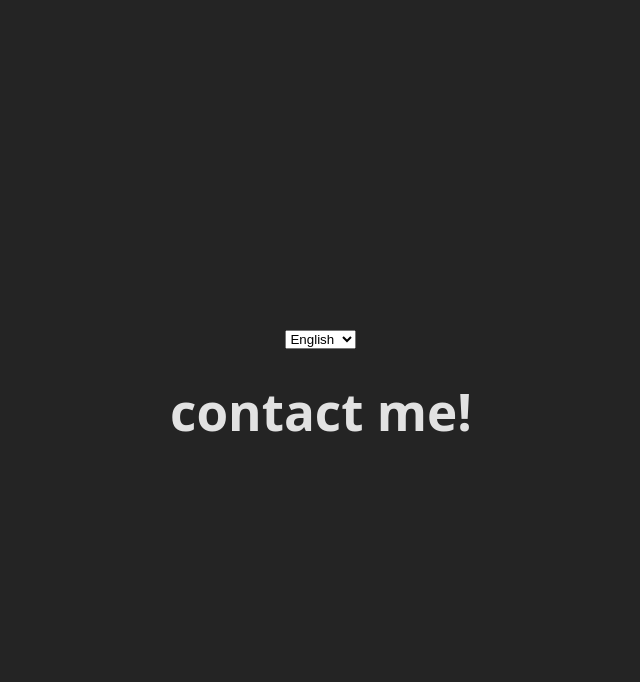
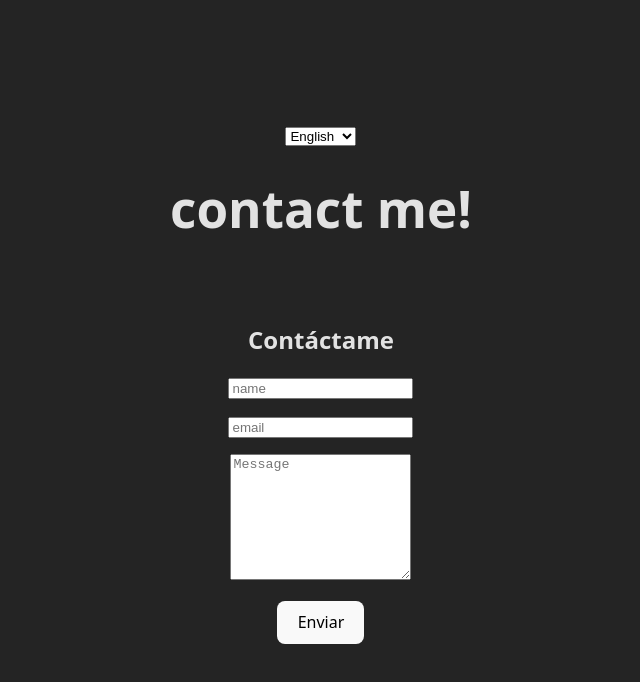
Before and after one commit to PB-Cookie/chanuar.com, a React (Vite) app: page / in a window 1280 px wide. Shown: the top 682 px of the page, without its empty margins (319-959 px from the left). Built offline with nearby package versions, Linux system fonts and the light colour scheme; no server answers.

Commit message:
contact me - emailjs

```diff
--- a/package.json
+++ b/package.json
@@ -10,6 +10,7 @@
     "preview": "vite preview"
   },
   "dependencies": {
+    "@emailjs/browser": "^4.4.1",
     "@tailwindcss/vite": "^4.1.7",
     "framer-motion": "^12.12.2",
     "i18next": "^25.2.0",
@@ -22,9 +23,11 @@
   },
   "devDependencies": {
     "@eslint/js": "^9.25.0",
+    "@types/node": "^22.15.21",
     "@types/react": "^19.1.2",
     "@types/react-dom": "^19.1.2",
     "@vitejs/plugin-react-swc": "^3.9.0",
+    "dotenv": "^16.5.0",
     "eslint": "^9.25.0",
     "eslint-plugin-react-hooks": "^5.2.0",
     "eslint-plugin-react-refresh": "^0.4.19",
--- a/src/App.tsx
+++ b/src/App.tsx
@@ -11,6 +11,8 @@ function App() {
     >
       <LanguageSwitcher></LanguageSwitcher>
       <h1>{t('contact')}</h1>
+
+      <Contact></Contact>
     </motion.div>
   );
 }
@@ -18,6 +20,7 @@ export default App;
 
 // TODO:
 import i18n from 'i18next';
+import Contact from './components/contact';
 
 function LanguageSwitcher() {
   const changeLanguage = (lng: 'en' | 'es') => {
--- /dev/null
+++ b/src/components/contact.tsx
@@ -0,0 +1,67 @@
+import { motion } from 'framer-motion';
+import { useRef, useState } from 'react';
+import emailjs from '@emailjs/browser';
+import {
+  EMAILJS_PUBLIC_KEY,
+  EMAILJS_SERVICE_ID,
+  EMAILJS_TEMPLATE_ID,
+} from '../config/env';
+const Contact = () => {
+  const [submitted, setSubmitted] = useState(false);
+  const formRef = useRef<HTMLFormElement>(null);
+
+  const sendEmail = (e: any) => {
+    console.log(EMAILJS_PUBLIC_KEY);
+    console.log(EMAILJS_SERVICE_ID);
+    console.log(EMAILJS_TEMPLATE_ID);
+    e.preventDefault();
+    if (formRef.current) {
+      emailjs
+        .sendForm(EMAILJS_SERVICE_ID, EMAILJS_TEMPLATE_ID, formRef.current, {
+          publicKey: EMAILJS_PUBLIC_KEY,
+        })
+        .then(
+          (result) => {
+            setSubmitted(true);
+          },
+          (error) => {
+            console.log(error.text);
+          }
+        );
+    } else {
+      console.error('Form reference is null');
+    }
+  };
+  return (
+    <section
+      id='contact'
+      style={{ padding: '2rem', maxWidth: 500, margin: '0 auto' }}
+    >
+      <h2>Contáctame</h2>
+      {submitted ? (
+        <p>¡Gracias por tu mensaje! Te responderé pronto.</p>
+      ) : (
+        <motion.form
+          onSubmit={sendEmail}
+          initial={{ opacity: 0 }}
+          whileInView={{ opacity: 1 }}
+          transition={{ delay: 1, duration: 1 }}
+          ref={formRef}
+        >
+          <div style={{ marginBottom: '1rem' }}>
+            <input type='text' placeholder='name' name='name' required />
+          </div>
+          <div style={{ marginBottom: '1rem' }}>
+            <input type='email' placeholder='email' name='email' required />
+          </div>
+          <div style={{ marginBottom: '1rem' }}>
+            <textarea rows={8} placeholder='Message' name='message' />
+          </div>
+          <button type='submit'>Enviar</button>
+        </motion.form>
+      )}
+    </section>
+  );
+};
+
+export default Contact;
--- /dev/null
+++ b/src/config/env.ts
@@ -0,0 +1,3 @@
+export const EMAILJS_SERVICE_ID = import.meta.env.VITE_EMAILJS_SERVICE_ID;
+export const EMAILJS_TEMPLATE_ID = import.meta.env.VITE_EMAILJS_TEMPLATE_ID;
+export const EMAILJS_PUBLIC_KEY = import.meta.env.VITE_EMAILJS_PUBLIC_KEY;
--- a/vite.config.ts
+++ b/vite.config.ts
@@ -1,7 +1,7 @@
-import { defineConfig } from 'vite'
-import react from '@vitejs/plugin-react-swc'
+import { defineConfig } from 'vite';
+import react from '@vitejs/plugin-react-swc';
 
 // https://vite.dev/config/
 export default defineConfig({
   plugins: [react()],
-})
+});
```
Also changed, not shown: 2 other files (tests, documents, lock files or other folders).
